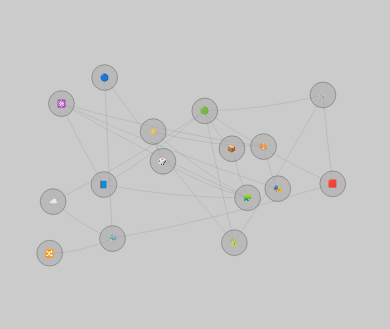
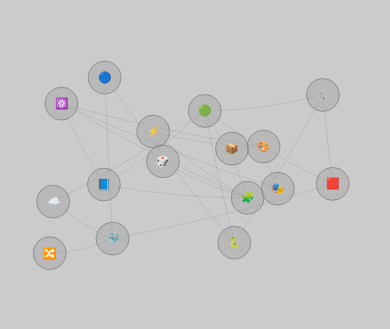
Before and after one commit to anir183/anir183.github.io, a SvelteKit app: page / in a window 390 px wide. Shown: the part 1796-2125 px from the top of the page. Built offline with nearby package versions, Linux system fonts and the light colour scheme.

Commit message:
minor: minor navbar and small changes

```diff
--- a/src/lib/components/navbar.svelte
+++ b/src/lib/components/navbar.svelte
@@ -19,6 +19,7 @@
 	/** @param {string} name */
 	function sectionUrl(name) {
 		if (name === "Projects") return resolve("/#projects");
+		if (name === "Skills") return resolve("/#skills");
 		return resolve("/");
 	}
 
--- a/src/lib/sections/skills_network.svelte
+++ b/src/lib/sections/skills_network.svelte
@@ -624,7 +624,7 @@
 						onmouseleave={onNodeLeave}
 					>
 						<circle
-							r={isMobile ? 36 : 30}
+							r={isMobile ? 46 : 26}
 							class="fill-c-bg-2/50"
 							stroke-width="1.5"
 							stroke="var(--color-c-border)"
@@ -643,7 +643,7 @@
 						<text
 							text-anchor="middle"
 							dominant-baseline="central"
-							class="pointer-events-none fill-c-neutral-0 text-xl select-none"
+							class="pointer-events-none fill-c-neutral-0 max-lg:text-3xl text-base select-none"
 						>
 							{skill.icon}
 						</text>
--- a/src/routes/layout.css
+++ b/src/routes/layout.css
@@ -86,9 +86,17 @@
 		animation-iteration-count: 1 !important;
 		transition-duration: 0.01ms !important;
 	}
+
+	html {
+		scroll-behavior: auto;
+	}
 }
 
 @layer base {
+	html {
+		scroll-behavior: smooth;
+	}
+
 	body.overflow-hidden {
 		overflow: hidden !important;
 		position: fixed;
```
